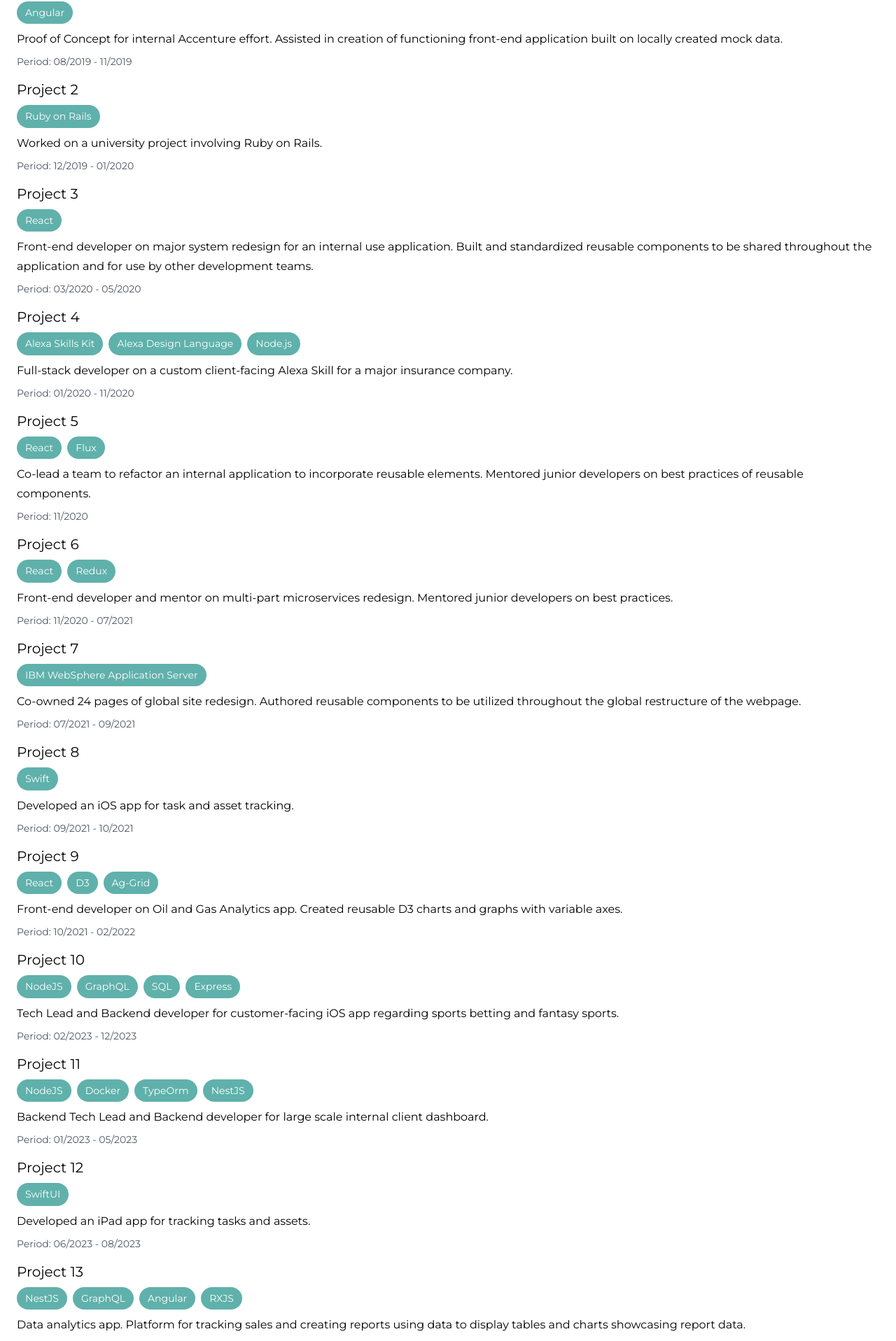
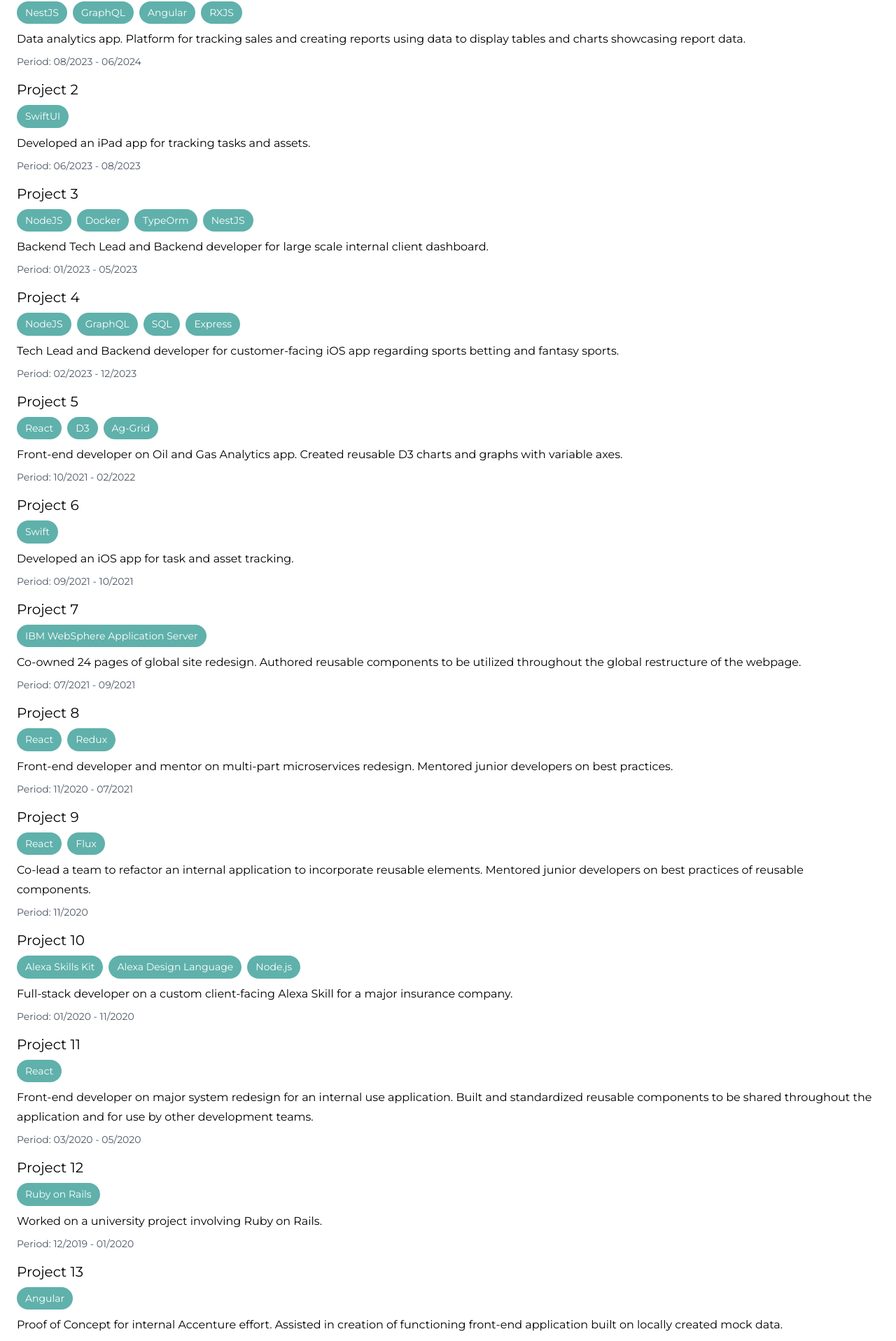
Before and after one commit to chelsme/chelsme.github.io, a React (Create React App) app: page / in a window 1280 px wide. Shown: the part 1406-3323 px from the top of the page at 70% size. Built offline with nearby package versions, Linux system fonts and the light colour scheme.

Commit message:
reverse project order

```diff
--- a/src/data.js
+++ b/src/data.js
@@ -44,68 +44,109 @@ export const experienceData = [
 
 export const projectData = [
   {
-    description: "Proof of Concept for internal Accenture effort. Assisted in creation of functioning front-end application built on locally created mock data.",
-    technologies: ["Angular"],
-    period: "08/2019 - 11/2019"
+    "description": "Data analytics app. Platform for tracking sales and creating reports using data to display tables and charts showcasing report data.",
+    "technologies": [
+      "NestJS",
+      "GraphQL",
+      "Angular",
+      "RXJS"
+    ],
+    "period": "08/2023 - 06/2024"
   },
   {
-    description: "Worked on a university project involving Ruby on Rails.",
-    technologies: ["Ruby on Rails"],
-    period: "12/2019 - 01/2020"
+    "description": "Developed an iPad app for tracking tasks and assets.",
+    "technologies": [
+      "SwiftUI"
+    ],
+    "period": "06/2023 - 08/2023"
   },
   {
-    description: "Front-end developer on major system redesign for an internal use application. Built and standardized reusable components to be shared throughout the application and for use by other development teams.",
-    technologies: ["React"],
-    period: "03/2020 - 05/2020"
+    "description": "Backend Tech Lead and Backend developer for large scale internal client dashboard.",
+    "technologies": [
+      "NodeJS",
+      "Docker",
+      "TypeOrm",
+      "NestJS"
+    ],
+    "period": "01/2023 - 05/2023"
   },
   {
-    description: "Full-stack developer on a custom client-facing Alexa Skill for a major insurance company.",
-    technologies: ["Alexa Skills Kit", "Alexa Design Language", "Node.js"],
-    period: "01/2020 - 11/2020"
+    "description": "Tech Lead and Backend developer for customer-facing iOS app regarding sports betting and fantasy sports.",
+    "technologies": [
+      "NodeJS",
+      "GraphQL",
+      "SQL",
+      "Express"
+    ],
+    "period": "02/2023 - 12/2023"
   },
   {
-    description: "Co-lead a team to refactor an internal application to incorporate reusable elements. Mentored junior developers on best practices of reusable components.",
-    technologies: ["React", "Flux"],
-    period: "11/2020"
+    "description": "Front-end developer on Oil and Gas Analytics app. Created reusable D3 charts and graphs with variable axes.",
+    "technologies": [
+      "React",
+      "D3",
+      "Ag-Grid"
+    ],
+    "period": "10/2021 - 02/2022"
   },
   {
-    description: "Front-end developer and mentor on multi-part microservices redesign. Mentored junior developers on best practices.",
-    technologies: ["React", "Redux"],
-    period: "11/2020 - 07/2021"
+    "description": "Developed an iOS app for task and asset tracking.",
+    "technologies": [
+      "Swift"
+    ],
+    "period": "09/2021 - 10/2021"
   },
   {
-    description: "Co-owned 24 pages of global site redesign. Authored reusable components to be utilized throughout the global restructure of the webpage.",
-    technologies: ["IBM WebSphere Application Server"],
-    period: "07/2021 - 09/2021"
+    "description": "Co-owned 24 pages of global site redesign. Authored reusable components to be utilized throughout the global restructure of the webpage.",
+    "technologies": [
+      "IBM WebSphere Application Server"
+    ],
+    "period": "07/2021 - 09/2021"
   },
   {
-    description: "Developed an iOS app for task and asset tracking.",
-    technologies: ["Swift"],
-    period: "09/2021 - 10/2021"
+    "description": "Front-end developer and mentor on multi-part microservices redesign. Mentored junior developers on best practices.",
+    "technologies": [
+      "React",
+      "Redux"
+    ],
+    "period": "11/2020 - 07/2021"
   },
   {
-    description: "Front-end developer on Oil and Gas Analytics app. Created reusable D3 charts and graphs with variable axes.",
-    technologies: ["React", "D3", "Ag-Grid"],
-    period: "10/2021 - 02/2022"
+    "description": "Co-lead a team to refactor an internal application to incorporate reusable elements. Mentored junior developers on best practices of reusable components.",
+    "technologies": [
+      "React",
+      "Flux"
+    ],
+    "period": "11/2020"
   },
   {
-    description: "Tech Lead and Backend developer for customer-facing iOS app regarding sports betting and fantasy sports.",
-    technologies: ["NodeJS", "GraphQL", "SQL", "Express"],
-    period: "02/2023 - 12/2023"
+    "description": "Full-stack developer on a custom client-facing Alexa Skill for a major insurance company.",
+    "technologies": [
+      "Alexa Skills Kit",
+      "Alexa Design Language",
+      "Node.js"
+    ],
+    "period": "01/2020 - 11/2020"
   },
   {
-    description: "Backend Tech Lead and Backend developer for large scale internal client dashboard.",
-    technologies: ["NodeJS", "Docker", "TypeOrm", "NestJS"],
-    period: "01/2023 - 05/2023"
+    "description": "Front-end developer on major system redesign for an internal use application. Built and standardized reusable components to be shared throughout the application and for use by other development teams.",
+    "technologies": [
+      "React"
+    ],
+    "period": "03/2020 - 05/2020"
   },
   {
-    description: "Developed an iPad app for tracking tasks and assets.",
-    technologies: ["SwiftUI"],
-    period: "06/2023 - 08/2023"
+    "description": "Worked on a university project involving Ruby on Rails.",
+    "technologies": [
+      "Ruby on Rails"
+    ],
+    "period": "12/2019 - 01/2020"
   },
   {
-    description: "Data analytics app. Platform for tracking sales and creating reports using data to display tables and charts showcasing report data.",
-    technologies: ["NestJS", "GraphQL", "Angular", "RXJS"],
-    period: "08/2023 - 06/2024"
+    "description": "Proof of Concept for internal Accenture effort. Assisted in creation of functioning front-end application built on locally created mock data.",
+    "technologies": [
+      "Angular"
+    ],
+    "period": "08/2019 - 11/2019"
   }
 ];
```
